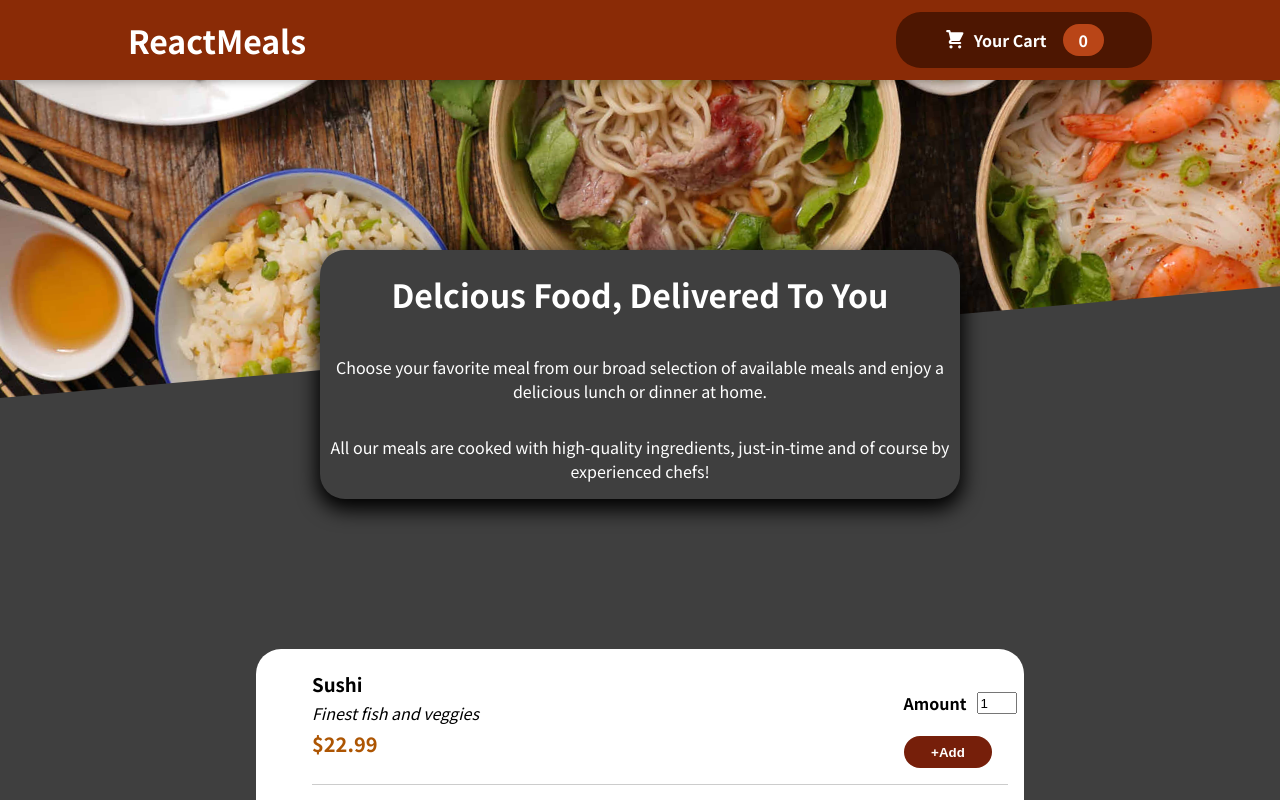
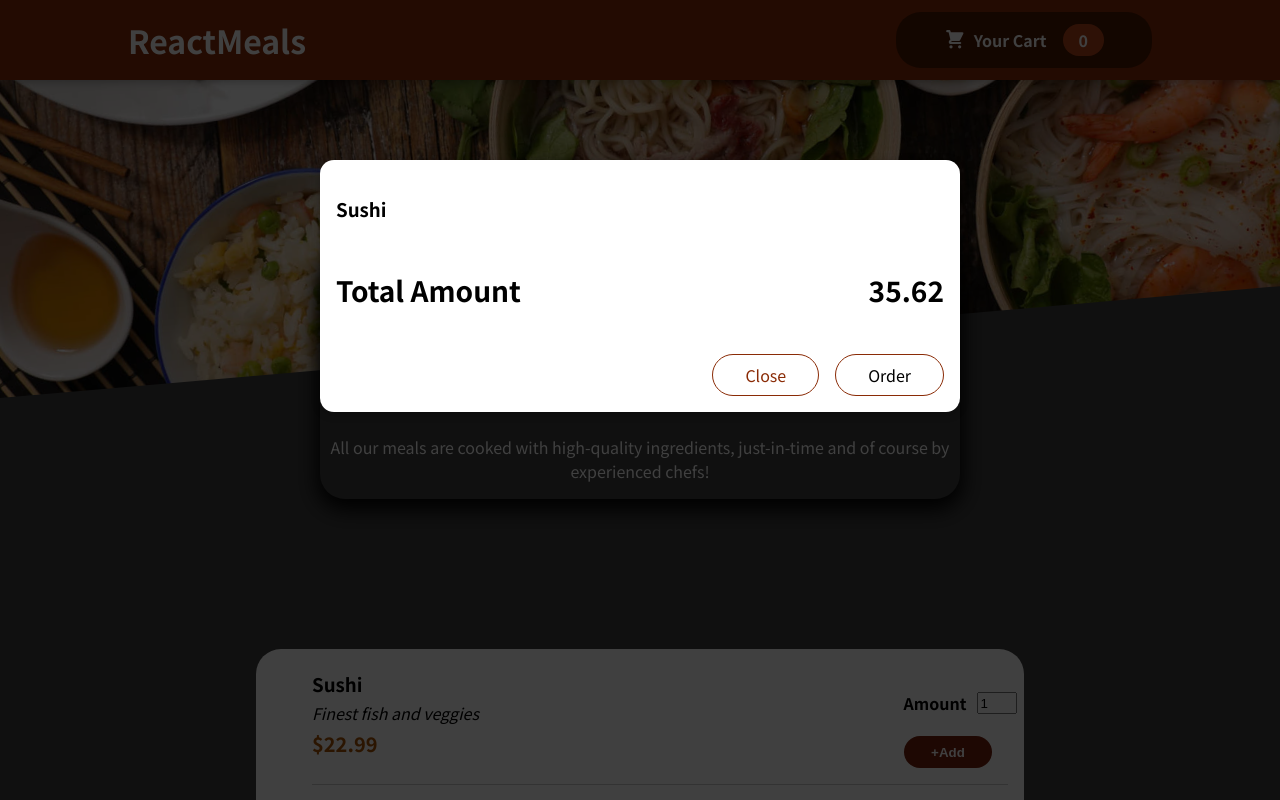
Before and after one commit to MayankTiwari9/Restaurant-App-React, a React (Create React App) app: page / in a window 1280 px wide. Shown: the top 800 px of the page. Built offline with nearby package versions, Linux system fonts and the light colour scheme.

Commit message:
Cart Added

```diff
--- a/public/index.html
+++ b/public/index.html
@@ -28,6 +28,7 @@
   </head>
   <body>
     <noscript>You need to enable JavaScript to run this app.</noscript>
+    <div id="overlays"></div>
     <div id="root"></div>
     <!--
       This HTML file is a template.
--- a/src/App.js
+++ b/src/App.js
@@ -1,3 +1,4 @@
+import Cart from "./Components/Cart/Cart";
 import Header from "./Components/Layout/Header";
 import MealList from "./Components/Meals/MealList";
 import Summary from "./Components/UI/Summary";
@@ -5,9 +6,10 @@ import Summary from "./Components/UI/Summary";
 function App() {
   return (
     <>
-      <Header/>
-      <Summary/>
-      <MealList/>
+      <Cart />
+      <Header />
+      <Summary />
+      <MealList />
     </>
   );
 }
--- /dev/null
+++ b/src/Components/Cart/Cart.css
@@ -0,0 +1,46 @@
+.cart-items {
+    list-style: none;
+    margin: 0;
+    padding: 0;
+    max-height: 20rem;
+    overflow: auto;
+  }
+
+  .total {
+    display: flex;
+    justify-content: space-between;
+    align-items: center;
+    font-weight: bold;
+    font-size: 1.5rem;
+    margin: 1rem 0;
+  }
+
+  .actions {
+    text-align: right;
+  }
+
+  .actions button {
+    font: inherit;
+    cursor: pointer;
+    background-color: transparent;
+    border: 1px solid #8a2b06;
+    padding: 0.5rem 2rem;
+    border-radius: 25px;
+    margin-left: 1rem;
+  }
+
+  .actions button:hover,
+  .actions button:active {
+    background-color: #5a1a01;
+    border-color: #5a1a01;
+    color: white;
+  }
+
+  .actions .button--alt {
+    color: #8a2b06;
+  }
+
+  .actions .button {
+    background-color: #8a2b06;
+    color: white;
+  }
--- /dev/null
+++ b/src/Components/Cart/Cart.js
@@ -0,0 +1,29 @@
+import React from "react";
+import Modal from "../UI/Modal";
+import "./Cart.css";
+
+const Cart = () => {
+  const cartItems = [{ id: "1", name: "Sushi", totalAmount: 35.62 }];
+
+  return (
+    <Modal>
+      {cartItems.map((item) => {
+        return (
+          <div key={item.id} className="cart-items">
+            <h3>{item.name}</h3>
+            <div className="total">
+              <h3>Total Amount</h3>
+              <h3>{item.totalAmount}</h3>
+            </div>
+            <div className="actions">
+              <button className="button--alt">Close</button>
+              <button className=".button">Order</button>
+            </div>
+          </div>
+        );
+      })}
+    </Modal>
+  );
+};
+
+export default Cart;
--- /dev/null
+++ b/src/Components/UI/Modal.css
@@ -0,0 +1,39 @@
+.backdrop{
+    position: fixed;
+    top: 0;
+    left: 0;
+    width: 100%;
+    height: 100vh;
+    z-index: 20;
+    background-color: rgba(0, 0, 0, 0.75);
+}
+.modal{
+    position: fixed;
+    top: 20vh;
+    left: 5%;
+    width: 90%;
+    background-color: white;
+    padding: 1rem;
+    border-radius: 14px;
+    box-shadow: 0 2px 8px rgba(0, 0, 0, 0.25);
+    z-index: 30;
+    animation: slide-down 300ms ease-out forwards;
+}
+
+@media (min-width: 768px) {
+    .modal {
+      width: 40rem;
+      left: calc(50% - 20rem);
+    }
+  }
+
+@keyframes slide-down {
+    from {
+      opacity: 0;
+      transform: translateY(-3rem);
+    }
+    to {
+      opacity: 1;
+      transform: translateY(0);
+    }
+  }
--- /dev/null
+++ b/src/Components/UI/Modal.js
@@ -0,0 +1,29 @@
+import React from "react";
+import ReactDOM from "react-dom";
+import "./Modal.css";
+
+const Backdrop = (props) => {
+  return <div className="backdrop"></div>;
+};
+
+const ModalOverlay = (props) => {
+  return (
+    <div className="modal">
+      <div className="content">{props.children}</div>
+    </div>
+  );
+};
+
+const Modal = (props) => {
+  return (
+    <>
+      {ReactDOM.createPortal(<Backdrop />, document.getElementById("overlays"))}
+      {ReactDOM.createPortal(
+        <ModalOverlay>{props.children}</ModalOverlay>,
+        document.getElementById("overlays")
+      )}
+    </>
+  );
+};
+
+export default Modal;
```
Also changed, not shown: 1 other file (tests, documents, lock files or other folders).
